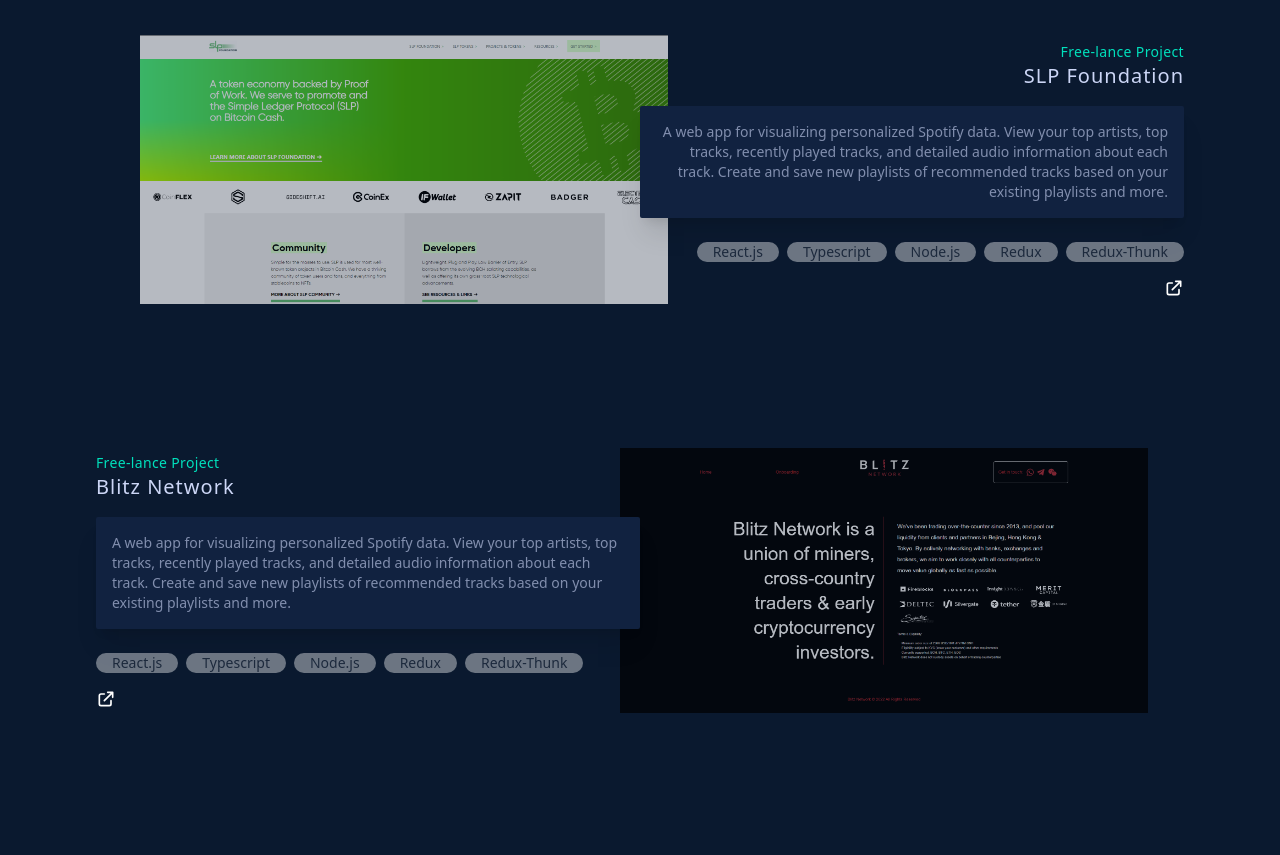
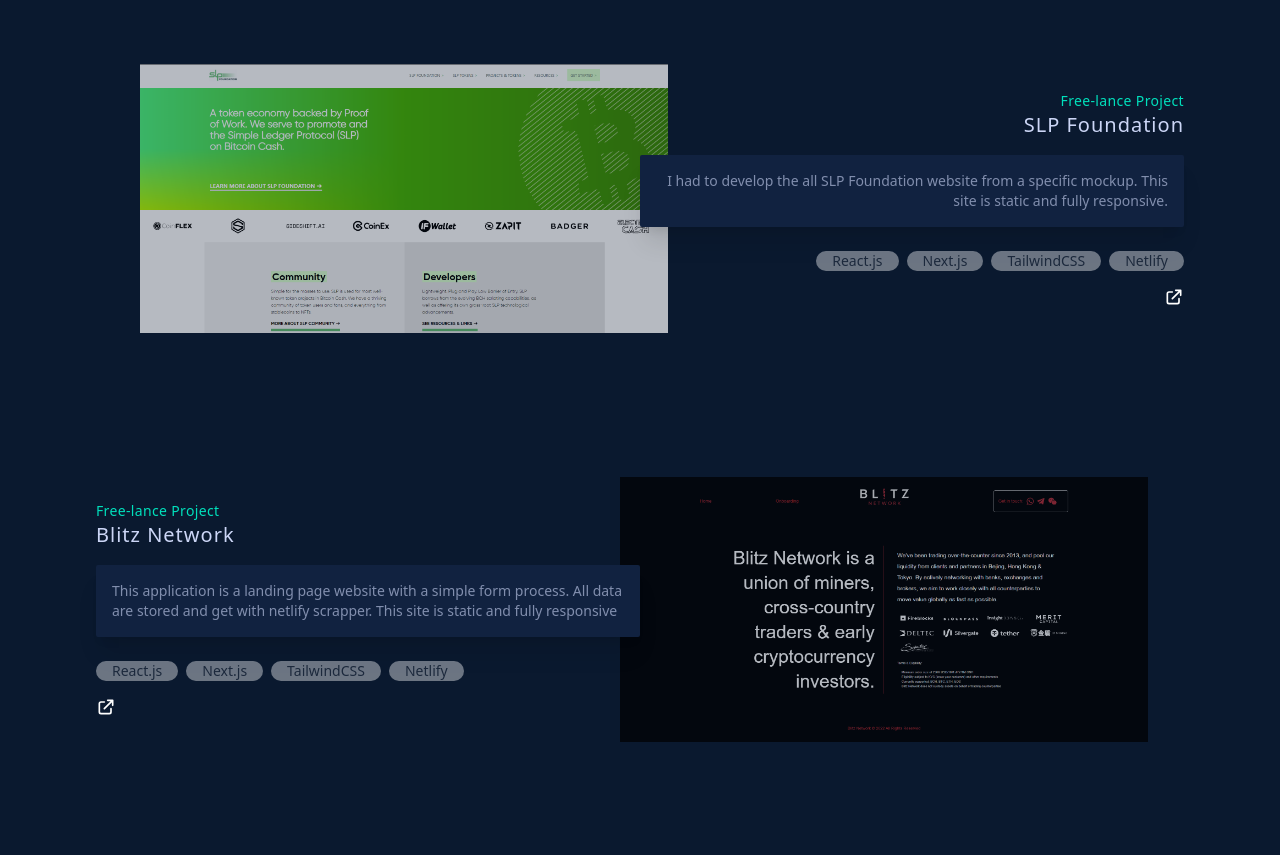
Before and after one commit to LeoDELPON/LeoDELPON.github.io, a Next.js app: page / in a window 1280 px wide. Shown: the part 4340-5195 px from the top of the page. Built offline with nearby package versions, Linux system fonts and the light colour scheme.

Commit message:
Content added

```diff
--- a/constants/works.ts
+++ b/constants/works.ts
@@ -3,15 +3,15 @@
     category: "Free-lance Project",
     title: "MyDemenageur",
     img: "/MyDemenageur.png",
-    content: "A web app for visualizing personalized Spotify data. View your top artists, top tracks, recently played tracks, and detailed audio information about each track. Create and save new playlists of recommended tracks based on your existing playlists and more.",
+    content: "A web app for service asking. First of all you have to login or signup to access to the different services provided by users. I developed during this mission a dynamic form generator that dislay a custom form for each service we have or want to create. I also did a lot of SEO using javascript's schemas.",
     tags:["Next.js", "Redux", "Typescript", ".NET Core", "WebSockets", "Redux-Saga"],
-    source: "/mydemenageur.com",
+    source:null,
   },
   {
     category: "Free-lance Project",
     title: "Trendex",
     img: "/Trendex.png",
-    content: "A web app for visualizing personalized Spotify data. View your top artists, top tracks, recently played tracks, and detailed audio information about each track. Create and save new playlists of recommended tracks based on your existing playlists and more.",
+    content: "During this mission, I mostly implemented frontend mockup using SCSS, Tailwind and React in typescript. I also created an SMTP microservice that would send an email for notifications. Thus, I did the in18 translation from french to english.",
     tags:["React.js", "Typescript", "Node.js", "Redux", "Redux-Thunk"],
     source:"https://app.trendex.vip/"
   },
@@ -19,48 +19,48 @@
     category: "Free-lance Project",
     title: "Axens",
     img: "/axens.png",
-    content: "A web app for visualizing personalized Spotify data. View your top artists, top tracks, recently played tracks, and detailed audio information about each track. Create and save new playlists of recommended tracks based on your existing playlists and more.",
-    tags:["React.js", "Typescript", "Node.js", "Redux", "Redux-Thunk"],
+    content: "A web app for visualizing data using graphs. I had to analyze recolted data using regressions methods (linear, poynomial, power, exponential, Theil-sen, and strong polynomial) and regression graph rendering. This web app was made to be a Grafana plugin.",
+    tags:["React.js", "Typescript", "ML.js", "Redux", "Visx Airbnb", "Material-UI"],
     source:"https://app.trendex.vip/"
   },
   {
     category: "Free-lance Project",
     title: "Accoustic Wells",
     img: "/accoustic-wells.png",
-    content: "A web app for visualizing personalized Spotify data. View your top artists, top tracks, recently played tracks, and detailed audio information about each track. Create and save new playlists of recommended tracks based on your existing playlists and more.",
-    tags:["React.js", "Typescript", "Node.js", "Redux", "Redux-Thunk"],
+    content: "A web app for visualizing data using graphs. I had to implement endpoints in backend repescting REST norms and using CRUD method. I also had to get the data from the endpoint with frontend axios process.",
+    tags:["React.js", ".NET Core", "Next.js", "C#"],
     source:"https://www.acoustic-wells.com/"
   },
   {
     category: "Free-lance Project",
     title: "SLP Foundation",
     img: "/SLP.png",
-    content: "A web app for visualizing personalized Spotify data. View your top artists, top tracks, recently played tracks, and detailed audio information about each track. Create and save new playlists of recommended tracks based on your existing playlists and more.",
-    tags:["React.js", "Typescript", "Node.js", "Redux", "Redux-Thunk"],
+    content: "I had to develop the all SLP Foundation website from a specific mockup. This site is static and fully responsive.",
+    tags:["React.js", "Next.js", "TailwindCSS", "Netlify"],
     source:"https://slp-new.netlify.app/"
   },
   {
     category: "Free-lance Project",
     title: "Blitz Network",
     img: "/blitz.png",
-    content: "A web app for visualizing personalized Spotify data. View your top artists, top tracks, recently played tracks, and detailed audio information about each track. Create and save new playlists of recommended tracks based on your existing playlists and more.",
-    tags:["React.js", "Typescript", "Node.js", "Redux", "Redux-Thunk"],
+    content: "This application is a landing page website with a simple form process. All data are stored and get with netlify scrapper. This site is static and fully responsive",
+    tags:["React.js", "Next.js", "TailwindCSS", "Netlify"],
     source:"https://blitznetwork.netlify.app/"
   },
   {
     category: "Free-lance Project",
     title: "Axa Banque",
     img: "/axa.png",
-    content: "A web app for visualizing personalized Spotify data. View your top artists, top tracks, recently played tracks, and detailed audio information about each track. Create and save new playlists of recommended tracks based on your existing playlists and more.",
-    tags:["React.js", "Typescript", "Node.js", "Redux", "Redux-Thunk"],
+    content: "Réussir is a group from Axa that manage all axa's brokers. I had to develop a dynamic organigram and a yearbook with all data got from the backend aplication. I also developed front and backend process for the application's dashboard that would manage the whole website. (CMS like)",
+    tags:["Next.js", "Typescript", "Blitz.js", "Prisma", "React-hook-form", "TailwindCSS"],
     source:null
   },
   {
     category: "Free-lance Project",
     title: "@Naute",
     img: "/naut.png",
-    content: "A web app for visualizing personalized Spotify data. View your top artists, top tracks, recently played tracks, and detailed audio information about each track. Create and save new playlists of recommended tracks based on your existing playlists and more.",
-    tags:["React.js", "Typescript", "Node.js", "Redux", "Redux-Thunk"],
+    content: "A portfolio for a graphic designer. It contains an instagram's profile like with zoom in carousel system.",
+    tags:["React.js", "TailwindCSS", "SCSS"],
     source:null
   }
 ]
```
